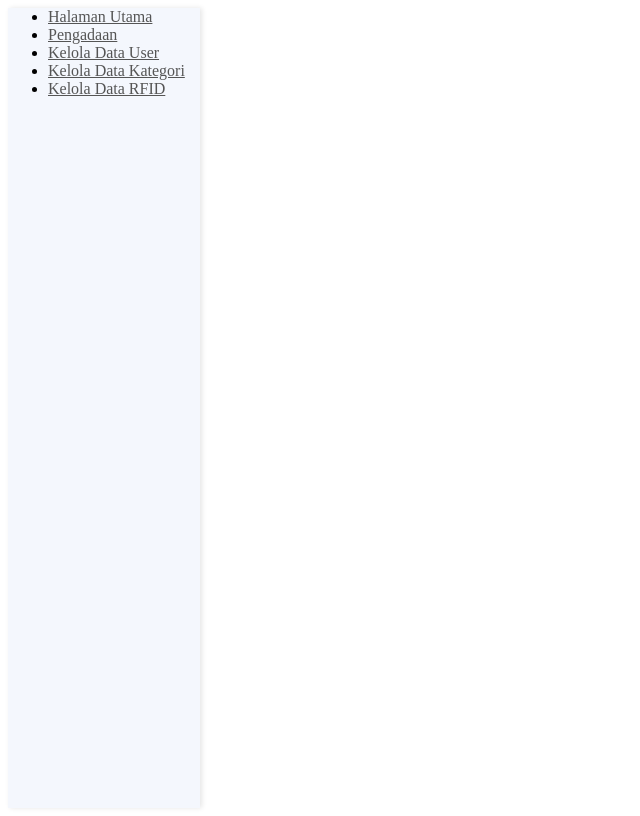
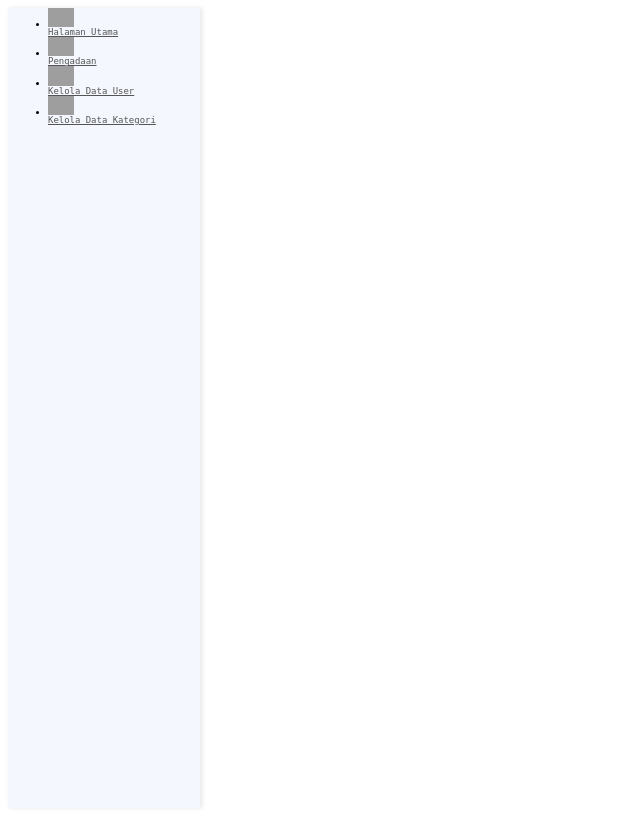
Before and after one commit to AchmadJuliarman1/inventaris-RFID, a PHP site: page /sidebar.php in a window 1280 px wide. Shown: the whole page, without its empty margins (0-640 px from the left). Run offline with PHP 8.4, Linux system fonts and the light colour scheme; a stand-in replaces the project's code that opens the database connection; some libraries are stand-ins or nearby versions; grey boxes are pictures that could not be loaded.

Commit message:
tambah icon

```diff
--- a/app/config.php
+++ b/app/config.php
@@ -2,4 +2,5 @@
 date_default_timezone_set("Asia/Jakarta");
 define("CLASS_PATH", $_SERVER['DOCUMENT_ROOT'].'/inventaris RFID/class/');
 define("LAYOUTS_PATH", $_SERVER['DOCUMENT_ROOT'].'/inventaris RFID/layouts/');
-define("PAGES_PATH", 'http:/inventaris RFID/pages/');
+define("PAGES_PATH", 'http://localhost/inventaris RFID/pages/');
+define("ICONS_PATH", 'http://localhost/inventaris RFID/layouts/icons/');
--- a/layouts/header.php
+++ b/layouts/header.php
@@ -15,5 +15,9 @@ include_once $_SERVER['DOCUMENT_ROOT'].'/inventaris RFID/app/config.php';
     <!-- sweet alert -->
     <script src="https://cdn.jsdelivr.net/npm/sweetalert2@11.14.5/dist/sweetalert2.all.min.js"></script>
     <link href="https://cdn.jsdelivr.net/npm/sweetalert2@11.14.5/dist/sweetalert2.min.css" rel="stylesheet">
+    <!-- fonts -->
+    <link rel="preconnect" href="https://fonts.googleapis.com">
+    <link rel="preconnect" href="https://fonts.gstatic.com" crossorigin>
+    <link href="https://fonts.googleapis.com/css2?family=Roboto+Mono:ital,wght@0,100..700;1,100..700&display=swap" rel="stylesheet">
   </head>
   <body>
--- a/layouts/sidebar.php
+++ b/layouts/sidebar.php
@@ -3,6 +3,8 @@
     .sidebar {
       height: 100vh;
       width: 15vw;
+      font-size: 0.7vw;
+      font-family: "Roboto Mono", monospace;
       background-color: #f4f7fd;
       box-shadow: 2px 0 5px rgba(0, 0, 0, 0.1);
     }
@@ -39,19 +41,32 @@
     <nav class="sidebar d-flex flex-column p-3">
       <ul class="nav flex-column">
         <li class="nav-item mb-2">
-          <a href="<?= PAGES_PATH; ?>" class="nav-link"><i class="fas fa-home me-2"></i> Halaman Utama</a>
+          <a href="<?= PAGES_PATH; ?>" class="nav-link">
+            <div class="d-flex align-items-center">
+                <img src="<?= ICONS_PATH ?>home.png" style="width: 2vw ;"> <div class="px-1">Halaman Utama</div>
+            </div>
+          </a>
         </li>
         <li class="nav-item mb-2">
-          <a href="<?= PAGES_PATH ?>aset/" class="nav-link"><i class="fas fa-font me-2"></i> Pengadaan</a>
+          <a href="<?= PAGES_PATH ?>aset/" class="nav-link">
+            <div class="d-flex align-items-center">
+                <img src="<?= ICONS_PATH ?>aset.png" style="width: 2vw ;"> <div class="px-1">Pengadaan</div>
+            </div>
+          </a>
         </li>
         <li class="nav-item mb-2">
-          <a href="<?= PAGES_PATH ?>" class="nav-link"><i class="fas fa-palette me-2"></i> Kelola Data User</a>
+          <a href="<?= PAGES_PATH ?>" class="nav-link">
+            <div class="d-flex align-items-center">
+                <img src="<?= ICONS_PATH ?>users.png" style="width: 2vw ;"> <div class="px-1">Kelola Data User</div>
+            </div>
+          </a>
         </li>
         <li class="nav-item mb-2">
-          <a href="<?= PAGES_PATH ?>" class="nav-link"><i class="fas fa-icons me-2"></i> Kelola Data Kategori</a>
-        </li>
-        <li class="nav-item mb-2">
-          <a href="<?= PAGES_PATH ?>" class="nav-link"><i class="fas fa-sign-in-alt me-2"></i> Kelola Data RFID</a>
+          <a href="<?= PAGES_PATH ?>" class="nav-link">
+            <div class="d-flex align-items-center">
+              <img src="<?= ICONS_PATH ?>category.png" style="width: 2vw ;"> <div class="px-1">Kelola Data Kategori</div>
+            </div>
+          </a>
         </li>
       </ul>
     </nav>
```
Also changed, not shown: layouts/icons/aset.png (added), layouts/icons/category.png (added), layouts/icons/home.png (added), layouts/icons/users.png (added).
